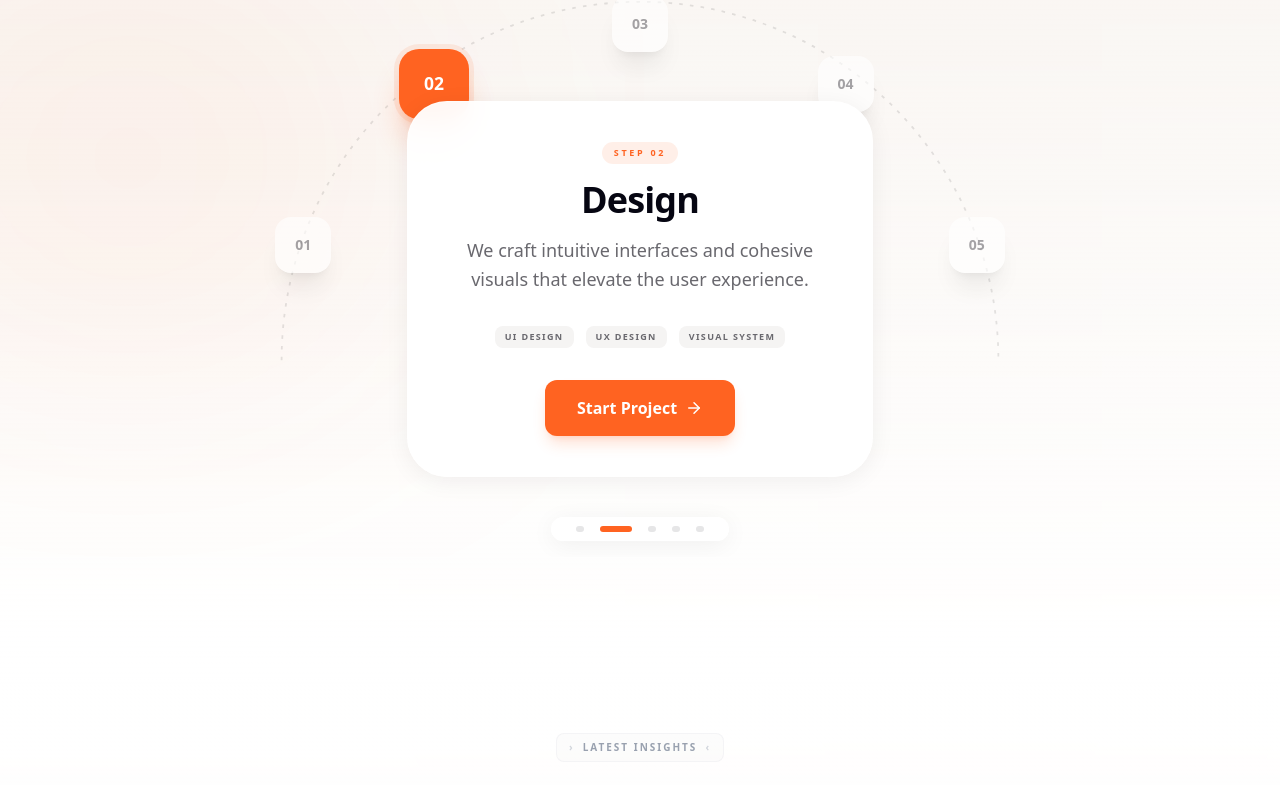
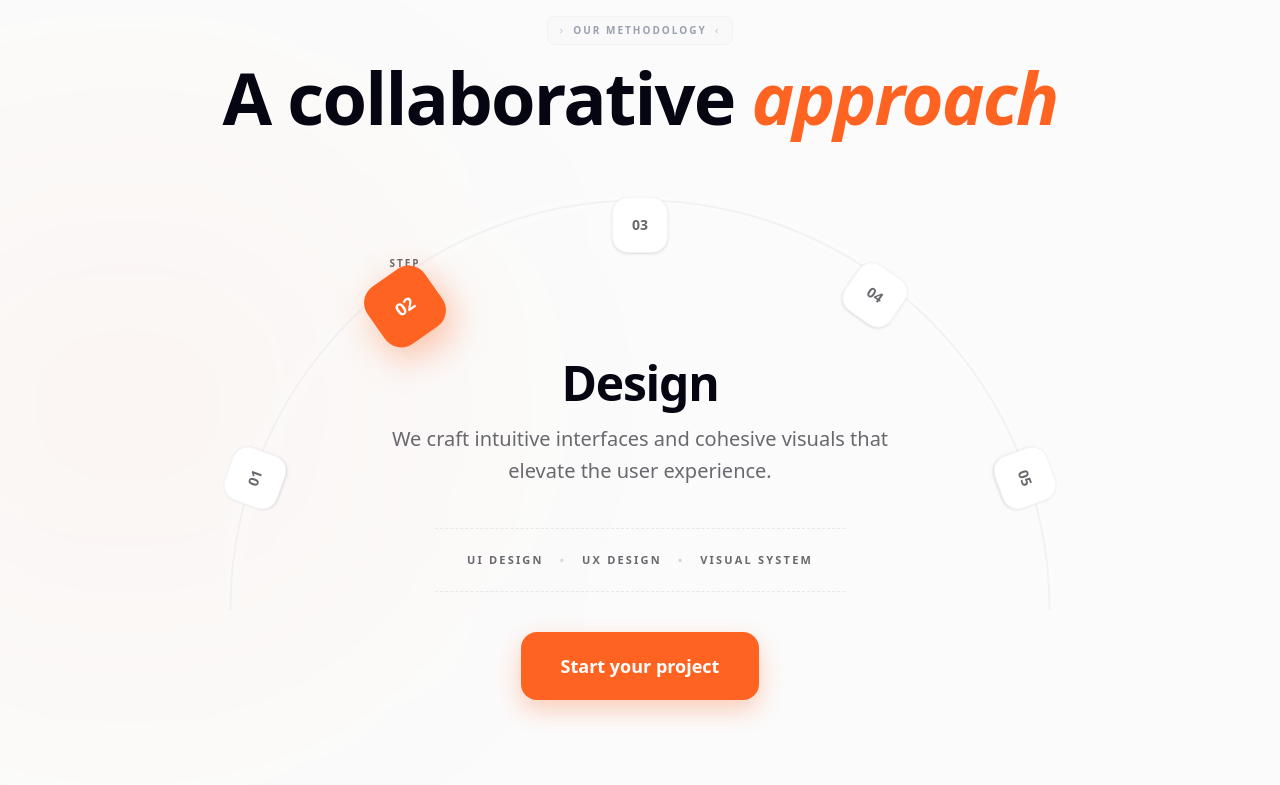
Before and after one commit to konthamsohith/capablegroup, a React (Vite) app: page / in a window 1280 px wide. Shown: the part 4955-5740 px from the top of the page. Built offline with nearby package versions, Linux system fonts and the light colour scheme.

Commit message:
new update

```diff
--- a/src/components/Process.tsx
+++ b/src/components/Process.tsx
@@ -1,6 +1,5 @@
 import React, { useState, useEffect } from 'react';
 import { motion, AnimatePresence } from 'framer-motion';
-import { ArrowRight } from 'lucide-react';
 
 const steps = [
     {
@@ -53,107 +52,141 @@ const Process: React.FC = () => {
     }, [currentStep]);
 
     return (
-        <section id="process" className="relative overflow-hidden">
+        <section id="process" className="relative pt-32 pb-24 overflow-hidden bg-[#fbfbfb]">
             {/* Background Decorative Gradient */}
-            <div className="absolute top-[30%] left-[-10%] w-[40%] h-[40%] bg-primary/10 rounded-full blur-[140px] pointer-events-none" />
+            <div className="absolute top-[30%] left-[-10%] w-[40%] h-[40%] bg-primary/5 rounded-full blur-[140px] pointer-events-none" />
 
             <div className="max-w-7xl mx-auto px-4 text-center relative z-10">
-                <div className="flex flex-col items-center mb-12">
+                <div className="flex flex-col items-center mb-16">
                     <span className="section-tag mb-4">OUR METHODOLOGY</span>
                     <h2 className="text-5xl md:text-7xl font-bold text-secondary tracking-tight mb-8">
                         A collaborative <span className="text-primary italic">approach</span>
                     </h2>
                 </div>
 
-                <div className="relative min-h-[600px] flex flex-col items-center justify-end pb-20">
+                <div className="relative min-h-[600px] flex flex-col items-center justify-end">
                     {/* The Arc SVG */}
                     <svg
                         viewBox="0 0 1000 500"
-                        className="absolute top-0 left-1/2 -translate-x-1/2 w-full max-w-4xl h-auto opacity-10 pointer-events-none"
+                        className="absolute -top-20 left-1/2 -translate-x-1/2 w-full max-w-5xl h-auto opacity-40 pointer-events-none"
                     >
+                        {/* Outer Glow Path */}
                         <path
                             d="M 100,450 A 400,400 0 1 1 900,450"
-                            stroke="black"
+                            stroke="white"
+                            strokeWidth="12"
+                            fill="transparent"
+                            className="blur-[8px]"
+                        />
+                        {/* Main Solid Path */}
+                        <path
+                            d="M 100,450 A 400,400 0 1 1 900,450"
+                            stroke="#E5E7EB"
                             strokeWidth="2"
                             fill="transparent"
-                            strokeDasharray="4 8"
                         />
                     </svg>
 
                     {/* Step Markers on Arc */}
-                    <div className="absolute top-0 left-1/2 -translate-x-1/2 w-full max-w-4xl aspect-[2/1] pointer-events-none">
+                    <div className="absolute -top-20 left-1/2 -translate-x-1/2 w-full max-w-5xl aspect-[2/1] pointer-events-none">
                         {steps.map((step, index) => {
                             const angle = angles[index];
                             const rad = (angle * Math.PI) / 180;
                             const x = 50 + 40 * Math.cos(rad);
                             const y = 90 - 75 * Math.sin(rad);
+                            const isActive = currentStep === index;
+
+                            // Calculate rotation to face the center of the arc
+                            const rotation = 90 - angle;
 
                             return (
+                                <div
+                                    key={step.id}
+                                    className="absolute transform -translate-x-1/2 -translate-y-1/2 flex flex-col items-center"
+                                    style={{ left: `${x}%`, top: `${y}%` }}
+                                >
+                                    {isActive && (
+                                        <motion.span
+                                            initial={{ opacity: 0, y: 5 }}
+                                            animate={{ opacity: 1, y: 0 }}
+                                            className="text-[10px] font-bold tracking-[0.2em] text-muted uppercase mb-2"
+                                        >
+                                            STEP
+                                        </motion.span>
+                                    )}
                                     <button
-                                    key={step.id}
                                         onClick={() => handleStepClick(index)}
-                                    className={`absolute w-14 h-14 rounded-2xl flex items-center justify-center font-bold text-sm shadow-xl transition-all duration-700 pointer-events-auto transform -translate-x-1/2 -translate-y-1/2 cursor-pointer
-                                        ${currentStep === index
-                                            ? 'bg-primary text-white scale-125 z-20 shadow-primary/30 ring-4 ring-primary/10'
-                                            : 'bg-white text-muted scale-100 z-10 opacity-60 hover:opacity-100 hover:scale-110'}`}
-                                    style={{ left: `${x}%`, top: `${y}%` }}
+                                        className={`w-12 h-12 md:w-14 md:h-14 rounded-xl md:rounded-2xl flex items-center justify-center font-bold text-sm transition-all duration-500 pointer-events-auto cursor-pointer border
+                                            ${isActive
+                                                ? 'bg-primary border-primary text-white scale-125 z-20 shadow-[0_10px_30px_rgba(255,99,33,0.4)]'
+                                                : 'bg-white border-gray-100 text-muted scale-100 z-10 hover:border-gray-300 hover:scale-110 shadow-sm'}`}
+                                        style={{ transform: `rotate(${rotation}deg)` }}
                                     >
                                         {step.id}
                                     </button>
+                                </div>
                             );
                         })}
                     </div>
 
                     {/* Step Content */}
-                    <div className="max-w-xl mx-auto mt-12 glass-card p-10 rounded-[40px]">
+                    <div className="max-w-2xl mx-auto mt-20 p-6 md:p-10 rounded-[40px] relative z-20">
                         <AnimatePresence mode="wait">
                             <motion.div
                                 key={currentStep}
-                                initial={{ opacity: 0, scale: 0.98, y: 10 }}
-                                animate={{ opacity: 1, scale: 1, y: 0 }}
-                                exit={{ opacity: 0, scale: 0.98, y: -10 }}
-                                transition={{ duration: 0.5, ease: "circOut" }}
+                                initial={{ opacity: 0, y: 20 }}
+                                animate={{ opacity: 1, y: 0 }}
+                                exit={{ opacity: 0, y: -20 }}
+                                transition={{ duration: 0.5, ease: "easeOut" }}
                                 className="flex flex-col items-center text-center"
                             >
-                                <span className="mb-4 px-3 py-1 bg-primary/10 text-[9px] font-bold tracking-[0.3em] text-primary rounded-full">
-                                    STEP {steps[currentStep].id}
-                                </span>
-                                <h3 className="text-3xl md:text-4xl font-bold text-secondary mb-4 tracking-tight">
+                                <h3 className="text-4xl md:text-5xl font-bold text-secondary mb-4 tracking-tight">
                                     {steps[currentStep].title}
                                 </h3>
-                                <p className="text-muted text-base md:text-lg mb-8 leading-relaxed max-w-sm font-medium">
+                                <p className="text-muted text-lg md:text-xl mb-10 leading-relaxed max-w-lg font-medium">
                                     {steps[currentStep].description}
                                 </p>
 
-                                <div className="flex flex-wrap justify-center gap-3 mb-8">
-                                    {steps[currentStep].tags.map((tag) => (
-                                        <span key={tag} className="text-[9px] font-bold tracking-[0.15em] text-muted uppercase px-2.5 py-1 bg-background rounded-lg">
-                                            {tag}
-                                        </span>
+                                <div className="w-full relative py-6 mb-10">
+                                    <div className="absolute top-0 left-1/2 -translate-x-1/2 w-4/5 border-t border-dashed border-gray-200" />
+                                    <div className="flex flex-wrap justify-center gap-x-4 gap-y-2 text-[11px] font-bold tracking-[0.2em] text-muted uppercase">
+                                        {steps[currentStep].tags.map((tag, idx) => (
+                                            <React.Fragment key={tag}>
+                                                <span>{tag}</span>
+                                                {idx < steps[currentStep].tags.length - 1 && (
+                                                    <span className="text-gray-300">•</span>
+                                                )}
+                                            </React.Fragment>
                                         ))}
+                                    </div>
+                                    <div className="absolute bottom-0 left-1/2 -translate-x-1/2 w-4/5 border-t border-dashed border-gray-200" />
                                 </div>
 
                                 <motion.button
-                                    whileHover={{ scale: 1.05 }}
-                                    whileTap={{ scale: 0.95 }}
-                                    className="bg-primary text-white px-8 py-4 rounded-xl font-bold text-base shadow-lg shadow-primary/20 hover:shadow-primary/30 transition-all flex items-center gap-2"
+                                    whileHover={{ scale: 1.02 }}
+                                    whileTap={{ scale: 0.98 }}
+                                    className="bg-primary text-white px-10 py-5 rounded-2xl font-bold text-lg shadow-[0_10px_25px_rgba(255,99,33,0.3)] hover:shadow-[0_15px_35px_rgba(255,99,33,0.4)] transition-all"
                                 >
-                                    Start Project <ArrowRight size={18} />
+                                    Start your project
                                 </motion.button>
                             </motion.div>
                         </AnimatePresence>
                     </div>
 
-                    {/* Navigation Indicator */}
-                    <div className="absolute bottom-4 left-1/2 -translate-x-1/2 flex items-center gap-4 py-2 px-6 glass-card rounded-full mt-10">
+                    {/* Pagination */}
+                    <div className="mt-12 flex flex-col items-center gap-4">
+                        <span className="text-[11px] font-bold tracking-[0.3em] text-muted">
+                            0{currentStep + 1}/0{steps.length}
+                        </span>
+                        <div className="flex items-center gap-3">
                             {steps.map((_, index) => (
                                 <button
                                     key={index}
                                     onClick={() => handleStepClick(index)}
-                                className={`h-1.5 transition-all duration-500 rounded-full ${currentStep === index ? 'bg-primary w-8' : 'bg-secondary/10 w-2'
-                                    }`}
+                                    className={`w-2 h-2 rounded-full transition-all duration-300 ${currentStep === index ? 'bg-primary scale-125' : 'bg-gray-200 hover:bg-gray-300'}`}
                                 />
                             ))}
+                        </div>
                     </div>
                 </div>
             </div>
--- a/src/pages/Home.tsx
+++ b/src/pages/Home.tsx
@@ -336,7 +336,7 @@ const Home: React.FC = () => {
                     <div className="bg-gradient-to-b from-orange-50/20 via-white to-orange-50/30 py-32">
                         <Services />
                     </div>
-                    <div className="bg-gradient-to-b from-orange-50/30 to-white pt-0 pb-32">
+                    <div className="bg-gradient-to-b from-orange-50/30 to-white pt-32 pb-32">
                         <Process />
                     </div>
                     <div className="bg-gradient-to-b from-white to-orange-50/10 pt-12 pb-32">
```
Also changed, not shown: src/components/Footer.tsx (+13 -13 lines). Lines whose indentation alone changed are shown as unchanged.
